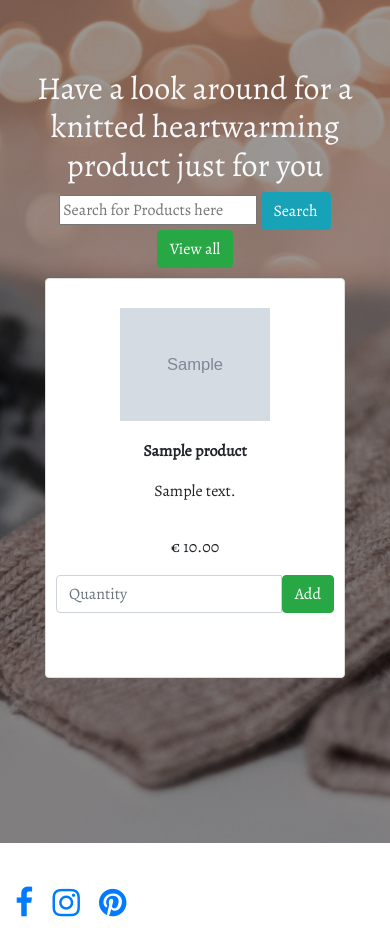
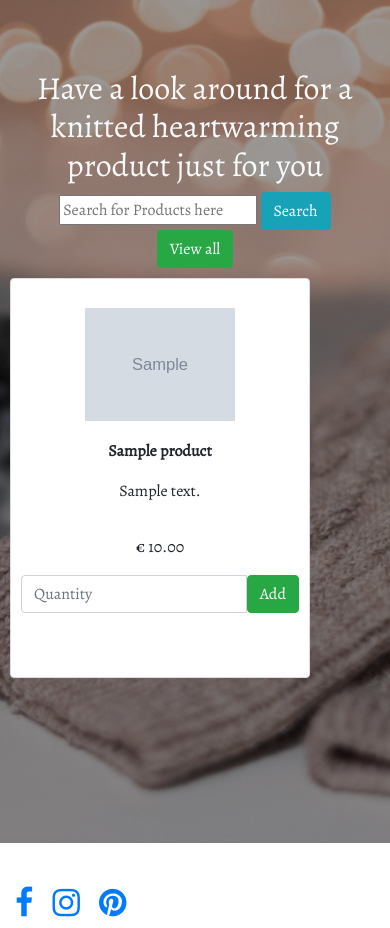
Before and after one commit to Code-Institute-Submissions/handcrafted-heart, a Django app: page /products/ in a window 390 px wide. Shown: the part 56-984 px from the top of the page. Run offline with Django 3.2, Linux system fonts and the light colour scheme; tables that the repository leaves empty hold one stand-in row (values such as "Sample post"); grey boxes marked "Sample" are stand-in pictures; some libraries are stand-ins or nearby versions.

Commit message:
Change classes for row and change cols to display products

```diff
--- a/products/templates/products.html
+++ b/products/templates/products.html
@@ -40,7 +40,7 @@
 <!-- Display products row-->
 <div class="row justify-content-around products_row">
     {% for product in products %}
-    <div class="col-10 col-md-6 col-lg-4 text-center panel_default">
+    <div class="col-12 col-md-6 col-lg-4 text-center panel_default">
         <div class="card">
             <div class="product" style="background-image: url('{{ MEDIA_URL }}{{ product.image }}')"></div>
             <p><strong>{{ product.name }}</strong></p>
```
